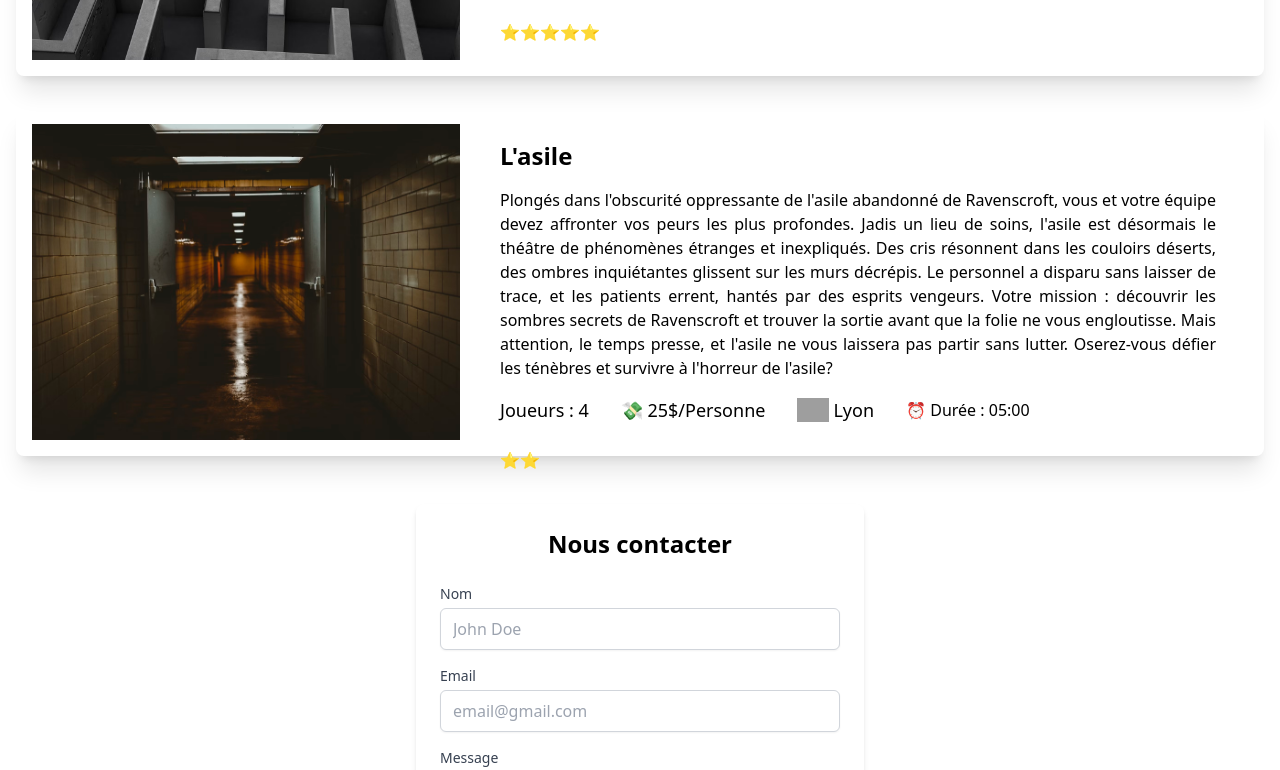
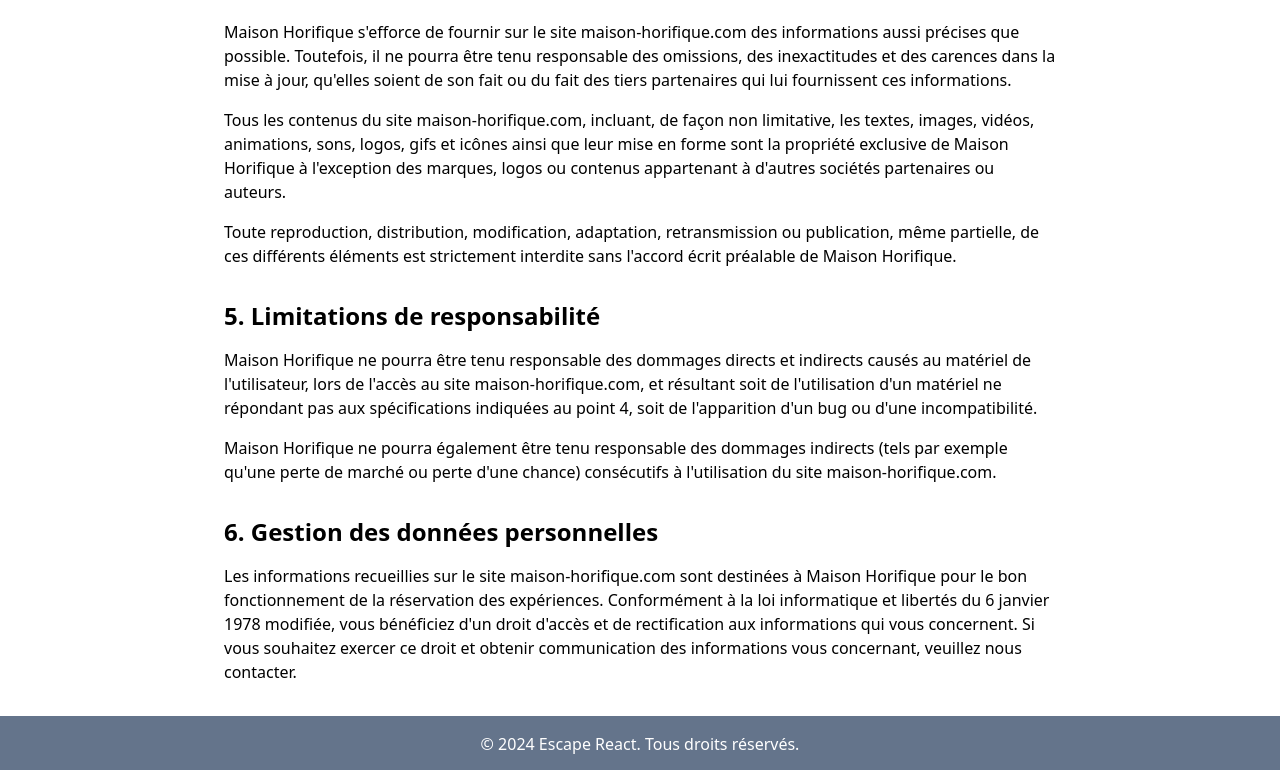
Before and after one commit to Jayllyz/escape-react, a React (Vite) app: page /mention-legales in a window 1280 px wide. Shown: the part 824-1594 px from the top of the page. Built offline with nearby package versions, Linux system fonts and the light colour scheme; grey boxes are pictures that could not be loaded.

Commit message:
feat: add react router & legales mentions

```diff
--- a/package.json
+++ b/package.json
@@ -14,7 +14,8 @@
   },
   "dependencies": {
     "react": "^18.3.1",
-    "react-dom": "^18.3.1"
+    "react-dom": "^18.3.1",
+    "react-router-dom": "^6.23.1"
   },
   "devDependencies": {
     "@biomejs/biome": "1.8.1",
@@ -30,7 +31,7 @@
     "react-refresh": "^0.14.2",
     "tailwindcss": "^3.4.4"
   },
-  "packageManager": "pnpm@9.1.4",
+  "packageManager": "pnpm@9.3.0",
   "engines": {
     "node": ">=20"
   }
--- a/src/components/Footer.tsx
+++ b/src/components/Footer.tsx
@@ -1,10 +1,10 @@
 function Footer() {
   return (
-    <footer className="bg-slate-500 text-white text-center py-4">
-      <p>&copy; 2021 Escape React. Tous droits réservés.</p>
+    <footer className="bg-slate-500 text-white text-center py-4 bottom-0 w-full">
+      <p>&copy; 2024 Escape React. Tous droits réservés.</p>
       <br />
       <div className="flex justify-center items-center gap-4">
-        <a href="/mentions-legales" className="text-blue-300 hover:underline">
+        <a href="/mention-legales" className="text-blue-300 hover:underline">
           Mentions légales
         </a>
         |
--- a/src/main.tsx
+++ b/src/main.tsx
@@ -1,13 +1,20 @@
 import React from 'react';
 import ReactDOM from 'react-dom/client';
 import App from './App.tsx';
+import Legales from './pages/legales.tsx';
+import { BrowserRouter as Router, Routes, Route } from 'react-router-dom';
 import './index.css';
 
 const rootElement = document.getElementById('root');
 if (rootElement) {
   ReactDOM.createRoot(rootElement).render(
     <React.StrictMode>
-      <App />
+      <Router>
+        <Routes>
+          <Route path="/" element={<App />} />
+          <Route path="/mention-legales" element={<Legales />} />
+        </Routes>
+      </Router>
     </React.StrictMode>,
   );
 }
--- /dev/null
+++ b/src/pages/legales.tsx
@@ -0,0 +1,87 @@
+import Footer from '../components/Footer';
+import Header from '../components/Header';
+
+export default function Legales() {
+  return (
+    <>
+      <main>
+        <Header />
+        <div className="max-w-4xl mx-auto p-8">
+          <h1 className="text-3xl font-bold text-center">Mentions légales</h1>
+          <h2 className="text-2xl font-semibold mt-8">1. Présentation du site</h2>
+          <p className="mt-4">
+            Conformément aux dispositions des articles 6-III et 19 de la loi pour la Confiance dans l'Économie
+            Numérique, nous vous informons que :
+          </p>
+          <p className="mt-4">Ce site est édité par :</p>
+          <p className="mt-4">
+            Nom : Maison Horifique
+            <br />
+            Adresse : 123 rue de la Liberté, 75000 Paris
+            <br />
+            Téléphone : 01 23 45 67 89
+            <br />
+            Email : maisonhorifique@gmail.com
+          </p>
+          <h2 className="text-2xl font-semibold mt-8">
+            2. Conditions générales d'utilisation du site et des services proposés
+          </h2>
+          <p className="mt-4">
+            L'utilisation du site maison-horifique.com implique l'acceptation pleine et entière des conditions générales
+            d'utilisation ci-après décrites. Ces conditions d'utilisation sont susceptibles d'être modifiées ou
+            complétées à tout moment, les utilisateurs du site maison-horifique.com sont donc invités à les consulter de
+            manière régulière.
+          </p>
+          <p className="mt-4">
+            Ce site est normalement accessible à tout moment aux utilisateurs. Une interruption pour raison de
+            maintenance technique peut être toutefois décidée par Maison Horifique, qui s'efforcera alors de communiquer
+            préalablement aux utilisateurs les dates et heures de l'intervention.
+          </p>
+          <h2 className="text-2xl font-semibold mt-8">3. Description des services fournis</h2>
+          <p className="mt-4">
+            Le site maison-horifique.com a pour objet de fournir une information concernant l'ensemble des activités de
+            la société.
+          </p>
+          <p className="mt-4">
+            Maison Horifique s'efforce de fournir sur le site maison-horifique.com des informations aussi précises que
+            possible. Toutefois, il ne pourra être tenu responsable des omissions, des inexactitudes et des carences
+            dans la mise à jour, qu'elles soient de son fait ou du fait des tiers partenaires qui lui fournissent ces
+            informations.
+          </p>
+          <p className="mt-4">
+            Tous les contenus du site maison-horifique.com, incluant, de façon non limitative, les textes, images,
+            vidéos, animations, sons, logos, gifs et icônes ainsi que leur mise en forme sont la propriété exclusive de
+            Maison Horifique à l'exception des marques, logos ou contenus appartenant à d'autres sociétés partenaires ou
+            auteurs.
+          </p>
+          <p className="mt-4">
+            Toute reproduction, distribution, modification, adaptation, retransmission ou publication, même partielle,
+            de ces différents éléments est strictement interdite sans l'accord écrit préalable de Maison Horifique.
+          </p>
+
+          <h2 className="text-2xl font-semibold mt-8">5. Limitations de responsabilité</h2>
+          <p className="mt-4">
+            Maison Horifique ne pourra être tenu responsable des dommages directs et indirects causés au matériel de
+            l'utilisateur, lors de l'accès au site maison-horifique.com, et résultant soit de l'utilisation d'un
+            matériel ne répondant pas aux spécifications indiquées au point 4, soit de l'apparition d'un bug ou d'une
+            incompatibilité.
+          </p>
+          <p className="mt-4">
+            Maison Horifique ne pourra également être tenu responsable des dommages indirects (tels par exemple qu'une
+            perte de marché ou perte d'une chance) consécutifs à l'utilisation du site maison-horifique.com.
+          </p>
+
+          <h2 className="text-2xl font-semibold mt-8">6. Gestion des données personnelles</h2>
+          <p className="mt-4">
+            Les informations recueillies sur le site maison-horifique.com sont destinées à Maison Horifique pour le bon
+            fonctionnement de la réservation des expériences. Conformément à la loi informatique et libertés du 6
+            janvier 1978 modifiée, vous bénéficiez d'un droit d'accès et de rectification aux informations qui vous
+            concernent. Si vous souhaitez exercer ce droit et obtenir communication des informations vous concernant,
+            veuillez nous contacter.
+          </p>
+        </div>
+      </main>
+      <Footer />
+    </>
+  );
+}
```
Also changed, not shown: 1 other file (tests, documents, lock files or other folders).
